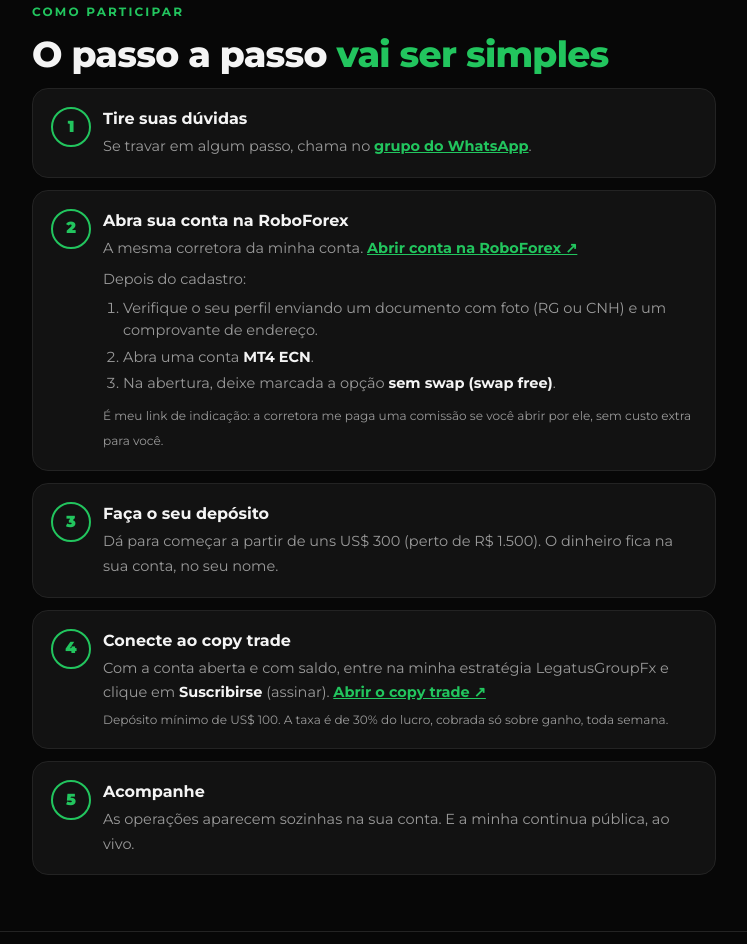
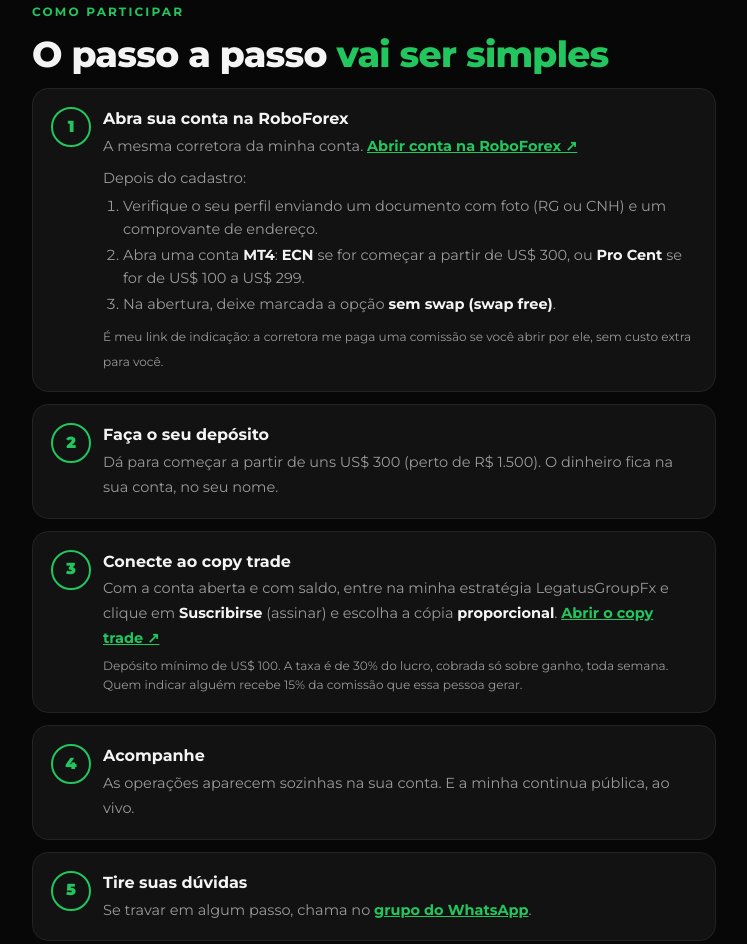
Before and after one commit to allisoncord-cpu/resultados, a plain HTML site: page swing.html in a window 1280 px wide. Shown: the part 3514-4458 px from the top of the page, without its empty margins (266-1013 px from the left). Drawn offline with Linux system fonts and the light colour scheme.

Commit message:
Passos do copy trade: ECN ou Pro Cent, cópia proporcional

```diff
--- a/swing.html
+++ b/swing.html
@@ -166,11 +166,11 @@ footer{text-align:center;color:var(--ink2);font-size:12px;padding:28px 0 40px}
     <div class="rot">Como participar</div>
     <h2>O passo a passo <em>vai ser simples</em></h2>
     <div class="passos">
+      <div class="passo"><b>Abra sua conta na RoboForex</b><span>A mesma corretora da minha conta. <a href="https://my.roboforex.com/pt/?a=awtp" target="_blank" rel="noopener" style="color:var(--verde);font-weight:700">Abrir conta na RoboForex ↗</a><span style="display:block;margin-top:8px">Depois do cadastro:</span><ol style="margin:6px 0 8px;padding-left:20px;display:grid;gap:4px"><li>Verifique o seu perfil enviando um documento com foto (RG ou CNH) e um comprovante de endereço.</li><li>Abra uma conta <strong style="color:var(--ink)">MT4</strong>: <strong style="color:var(--ink)">ECN</strong> se for começar a partir de US$ 300, ou <strong style="color:var(--ink)">Pro Cent</strong> se for de US$ 100 a US$ 299.</li><li>Na abertura, deixe marcada a opção <strong style="color:var(--ink)">sem swap (swap free)</strong>.</li></ol><small style="color:var(--ink2)">É meu link de indicação: a corretora me paga uma comissão se você abrir por ele, sem custo extra para você.</small></span></div>
+      <div class="passo"><b>Faça o seu depósito</b><span>Dá para começar a partir de uns US$ 300 (perto de R$ 1.500). O dinheiro fica na sua conta, no seu nome.</span></div>
+      <div class="passo"><b>Conecte ao copy trade</b><span>Com a conta aberta e com saldo, entre na minha estratégia LegatusGroupFx e clique em <strong style="color:var(--ink)">Suscribirse</strong> (assinar) e escolha a cópia <strong style="color:var(--ink)">proporcional</strong>. <a href="https://www.roboforex.com/copy-trading/rating/aaac/72179835" target="_blank" rel="noopener" style="color:var(--verde);font-weight:700">Abrir o copy trade ↗</a><small style="display:block;margin-top:6px;color:var(--ink2)">Depósito mínimo de US$ 100. A taxa é de 30% do lucro, cobrada só sobre ganho, toda semana. Quem indicar alguém recebe 15% da comissão que essa pessoa gerar.</small></span></div>
+      <div class="passo"><b>Acompanhe</b><span>As operações aparecem sozinhas na sua conta. E a minha continua pública, ao vivo.</span></div>
       <div class="passo"><b>Tire suas dúvidas</b><span>Se travar em algum passo, chama no <a href="https://chat.whatsapp.com/IlZBVR45fd42ztf4DkR9wu" target="_blank" rel="noopener" style="color:var(--verde);font-weight:700">grupo do WhatsApp</a>.</span></div>
-      <div class="passo"><b>Abra sua conta na RoboForex</b><span>A mesma corretora da minha conta. <a href="https://my.roboforex.com/pt/?a=awtp" target="_blank" rel="noopener" style="color:var(--verde);font-weight:700">Abrir conta na RoboForex ↗</a><span style="display:block;margin-top:8px">Depois do cadastro:</span><ol style="margin:6px 0 8px;padding-left:20px;display:grid;gap:4px"><li>Verifique o seu perfil enviando um documento com foto (RG ou CNH) e um comprovante de endereço.</li><li>Abra uma conta <strong style="color:var(--ink)">MT4 ECN</strong>.</li><li>Na abertura, deixe marcada a opção <strong style="color:var(--ink)">sem swap (swap free)</strong>.</li></ol><small style="color:var(--ink2)">É meu link de indicação: a corretora me paga uma comissão se você abrir por ele, sem custo extra para você.</small></span></div>
-      <div class="passo"><b>Faça o seu depósito</b><span>Dá para começar a partir de uns US$ 300 (perto de R$ 1.500). O dinheiro fica na sua conta, no seu nome.</span></div>
-      <div class="passo"><b>Conecte ao copy trade</b><span>Com a conta aberta e com saldo, entre na minha estratégia LegatusGroupFx e clique em <strong style="color:var(--ink)">Suscribirse</strong> (assinar). <a href="https://www.roboforex.com/copy-trading/rating/aaac/72179835" target="_blank" rel="noopener" style="color:var(--verde);font-weight:700">Abrir o copy trade ↗</a><small style="display:block;margin-top:6px;color:var(--ink2)">Depósito mínimo de US$ 100. A taxa é de 30% do lucro, cobrada só sobre ganho, toda semana.</small></span></div>
-      <div class="passo"><b>Acompanhe</b><span>As operações aparecem sozinhas na sua conta. E a minha continua pública, ao vivo.</span></div>
     </div>
   </div>
 </section>
```
